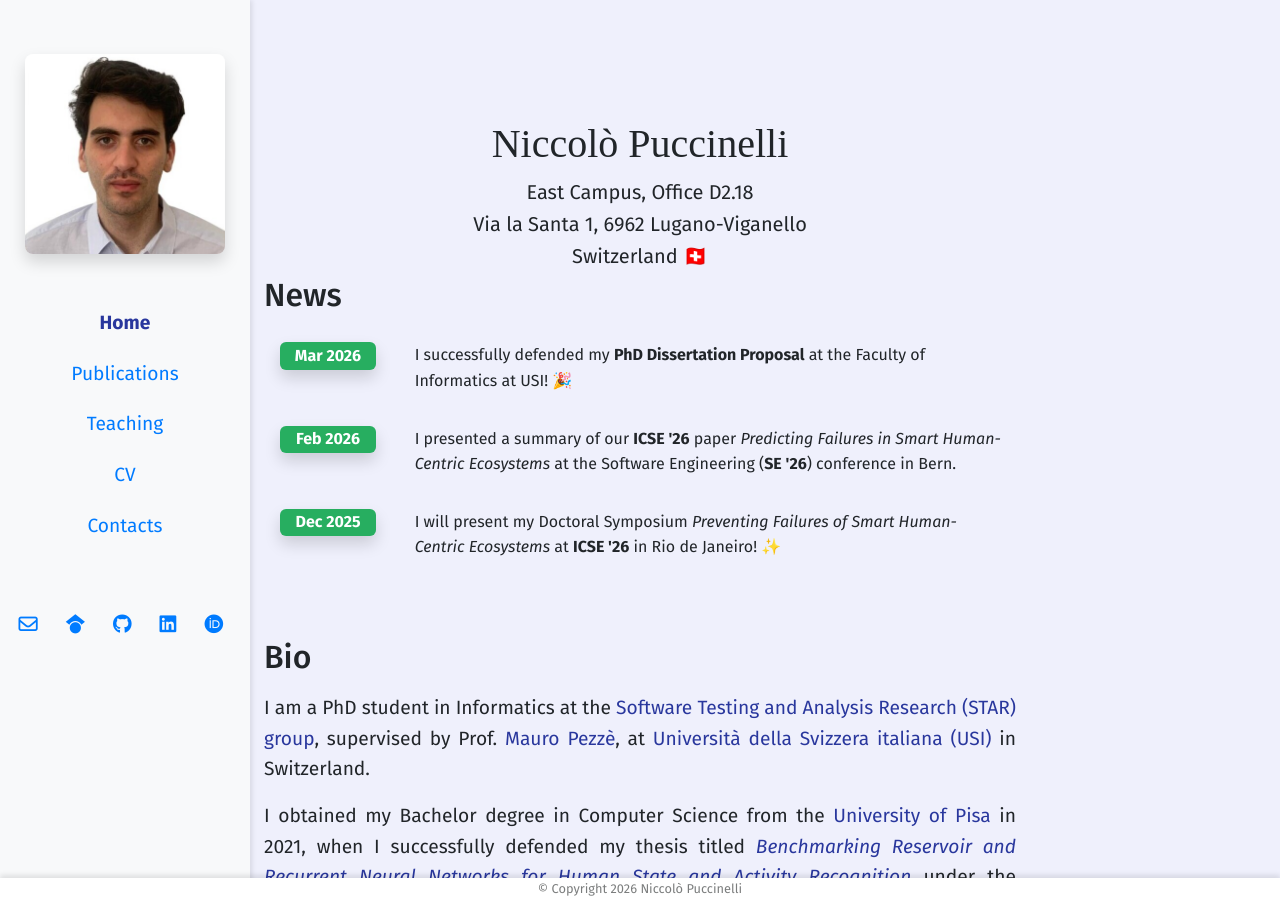
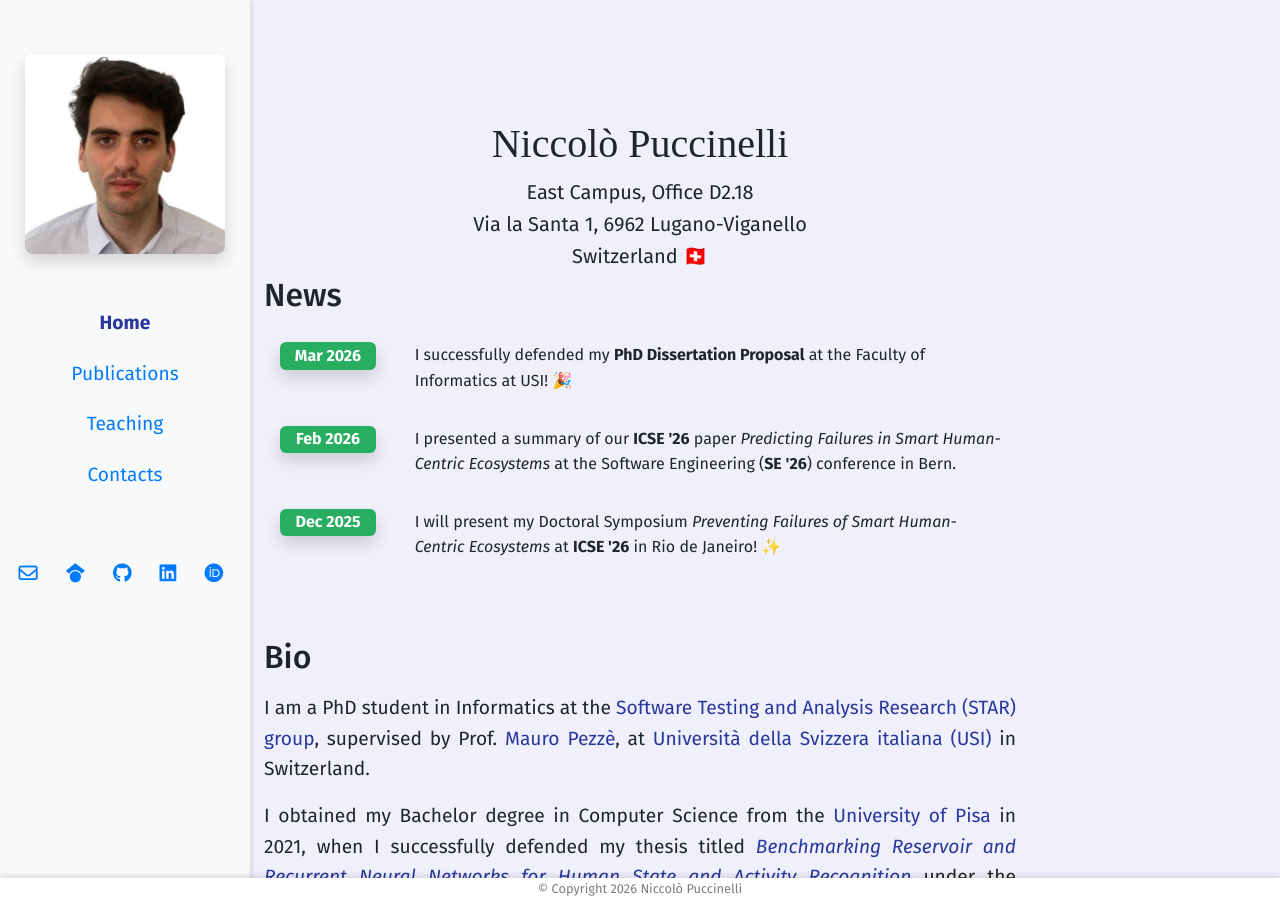
Before and after one commit to NiccoloPuccinelli/NiccoloPuccinelli.github.io, a Jekyll site: the page built from index.html, in a window 1280 px wide and 900 px high. Built offline with Jekyll 4.4.1, drawn with Linux system fonts in a browser that asks for light colours; nearby versions of some CDN libraries; some web fonts are replaced.

Commit message:
Temporarily removed cv

```diff
--- a/_includes/header.html
+++ b/_includes/header.html
@@ -11,7 +11,7 @@
           <a href="/" class="nav-link active">Home</a>
           <a href="publications.html" class="nav-link">Publications</a>
           <a href="teaching.html" class="nav-link">Teaching</a>
-          <a href="cv.html" class="nav-link">CV</a>
+          <!--- <a href="cv.html" class="nav-link">CV</a> -->
           <a href="contacts.html" class="nav-link">Contacts</a>
       </div>
 
```
